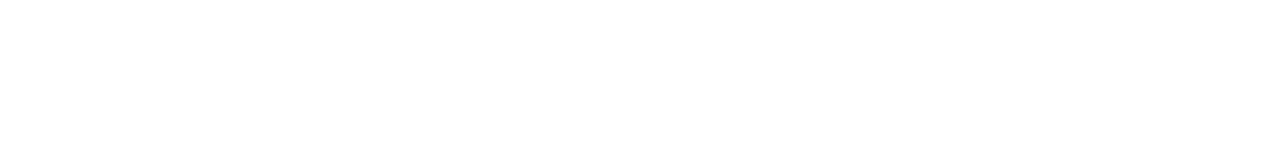
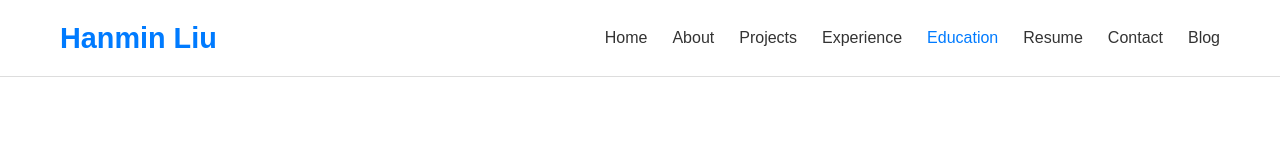
Before and after one commit to dlharry/dlharry.github.io, a plain HTML site: page pages/resume/resume.html in a window 1280 px wide. Drawn offline with Linux system fonts and the light colour scheme.

Commit message:
fix current page not highlighted

```diff
--- a/pages/resume/resume.html
+++ b/pages/resume/resume.html
@@ -0,0 +1,22 @@
+<header class="main-header">
+    <div class="container">
+        <link rel="stylesheet" href="/nav.css">
+        <link rel="stylesheet" href="another-styles.css">
+        <a href="/index.html" class="logo">Hanmin Liu</a>
+        <nav class="main-nav">
+            <ul class="nav-list">
+                <li class="nav-item"><a href="/index.html" class="nav-link">Home</a></li>
+                <li class="nav-item"><a href="/pages/about/about.html" class="nav-link">About</a></li>
+                <li class="nav-item"><a href="/pages/projects/projects.html" class="nav-link">Projects</a></li>
+                <li class="nav-item"><a href="/pages/experience/experience.html" class="nav-link">Experience</a></li>
+                <li class="nav-item"><a href="/pages/education/education.html" class="nav-link current">Education</a></li>
+                <li class="nav-item"><a href="/pages/resume/resume.html" class="nav-link">Resume</a></li>
+                <li class="nav-item"><a href="/pages/contact/contact.html" class="nav-link">Contact</a></li>
+                <li class="nav-item"><a href="/pages/blog/blog.html" class="nav-link">Blog</a></li>
+            </ul>
+        </nav>
+        <button class="menu-toggle" aria-label="Toggle navigation">
+            <span class="hamburger"></span>
+        </button>
+    </div>
+</header>
```
Also changed, not shown: pages/about/about.html (+2 -2 lines), pages/blog/blog.html (+22 -0 lines), pages/contact/contact.html (+22 -0 lines), pages/education/education.html (+22 -0 lines), pages/experience/experience.html (+22 -0 lines), pages/projects/projects.html (+22 -0 lines).
